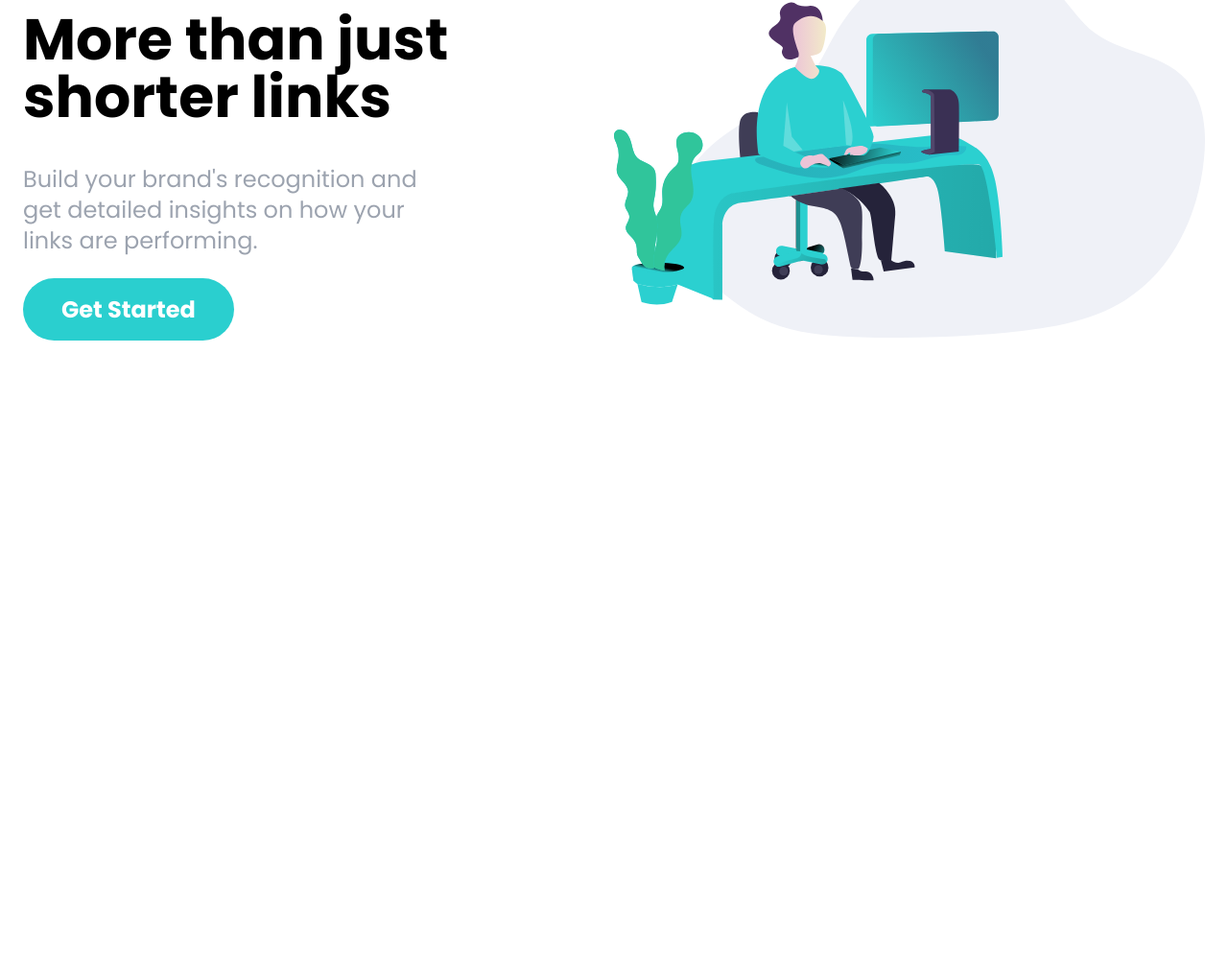
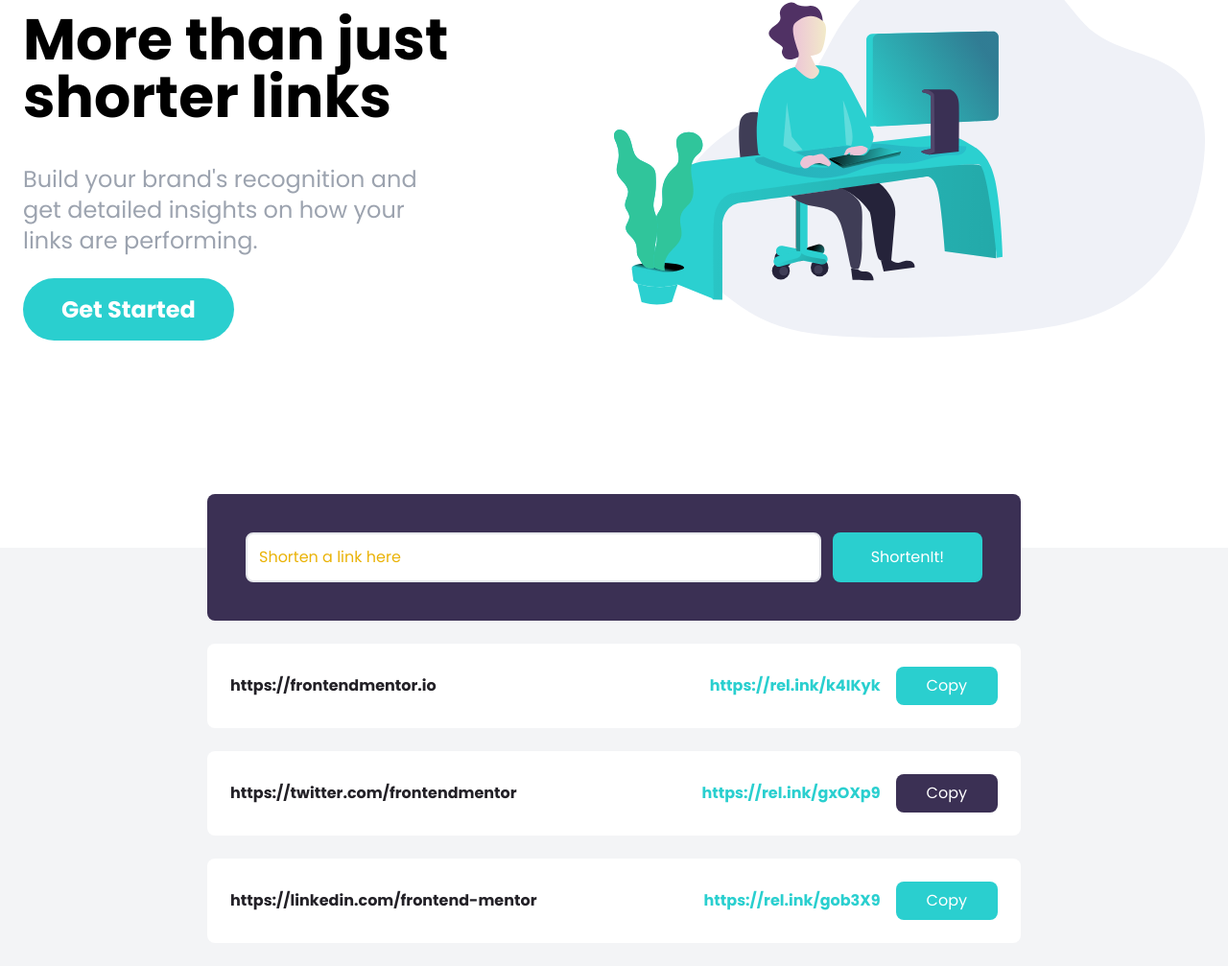
Before and after one commit to bikokwa/shortly, a website: page src/index.html in a window 1280 px wide. Shown: the part 173-1180 px from the top of the page at 96% size. Before the commit the page ends 800 px from the top, so only its background shows below. Drawn offline with Linux system fonts and the light colour scheme.

Commit message:
shorten form & links

```diff
--- a/src/index.html
+++ b/src/index.html
@@ -93,5 +93,89 @@
         </div>
       </div>
     </section>
+
+    <!-- Shorten Section -->
+    <section id="shorten" class="relative bg-gray-100">
+      <!-- Shorten Container -->
+      <div class="max-w-4xl mx-auto p-6 space-y-6">
+        <!-- Form -->
+        <form
+          id="link-form"
+          class="relative flex flex-col w-full p-10 -mt-20 space-y-4 bg-darkViolet rounded-lg md:flex-row md:space-y-0 md:space-x-3"
+        >
+          <input
+            type="text"
+            class="flex-1 p-3 border-2 rounded-lg placeholder-yellow-500 focus:outline-none"
+            placeholder="Shorten a link here"
+          />
+
+          <button
+            class="px-10 py-3 text-white bg-cyan rounded-lg hover:bg-cyanLight focus:outline-none md:py-2"
+          >
+            ShortenIt!
+          </button>
+        </form>
+
+        <!-- Link 1 -->
+        <div
+          class="flex flex-col items-center justify-between w-full p-6 bg-white rounded-lg md:flex-row"
+        >
+          <p class="font-bold text-center text-veryDarkViolet md:text-left">
+            https://frontendmentor.io
+          </p>
+
+          <div
+            class="flex flex-col items-center justify-end flex-1 space-x-4 space-y-2 md:flex-row md:space-y-0"
+          >
+            <div class="font-bold text-cyan">https://rel.ink/k4IKyk</div>
+            <button
+              class="p-2 px-8 text-white bg-cyan rounded-lg hover:opacity-70 focus:outline-none"
+            >
+              Copy
+            </button>
+          </div>
+        </div>
+
+        <!-- Link 2 -->
+        <div
+          class="flex flex-col items-center justify-between w-full p-6 bg-white rounded-lg md:flex-row"
+        >
+          <p class="font-bold text-center text-veryDarkViolet md:text-left">
+            https://twitter.com/frontendmentor
+          </p>
+
+          <div
+            class="flex flex-col items-center justify-end flex-1 space-x-4 space-y-2 md:flex-row md:space-y-0"
+          >
+            <div class="font-bold text-cyan">https://rel.ink/gxOXp9</div>
+            <button
+              class="p-2 px-8 text-white bg-darkViolet rounded-lg hover:opacity-70 focus:outline-none"
+            >
+              Copy
+            </button>
+          </div>
+        </div>
+
+        <!-- Link 3 -->
+        <div
+          class="flex flex-col items-center justify-between w-full p-6 bg-white rounded-lg md:flex-row"
+        >
+          <p class="font-bold text-center text-veryDarkViolet md:text-left">
+            https://linkedin.com/frontend-mentor
+          </p>
+
+          <div
+            class="flex flex-col items-center justify-end flex-1 space-x-4 space-y-2 md:flex-row md:space-y-0"
+          >
+            <div class="font-bold text-cyan">https://rel.ink/gob3X9</div>
+            <button
+              class="p-2 px-8 text-white bg-cyan rounded-lg hover:opacity-70 focus:outline-none"
+            >
+              Copy
+            </button>
+          </div>
+        </div>
+      </div>
+    </section>
   </body>
 </html>
```
Also changed, not shown: css/style.css.
